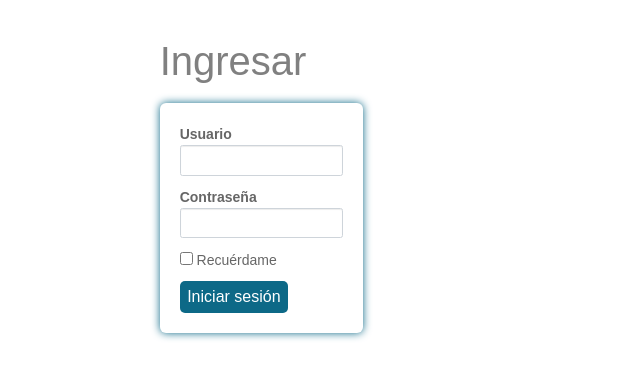
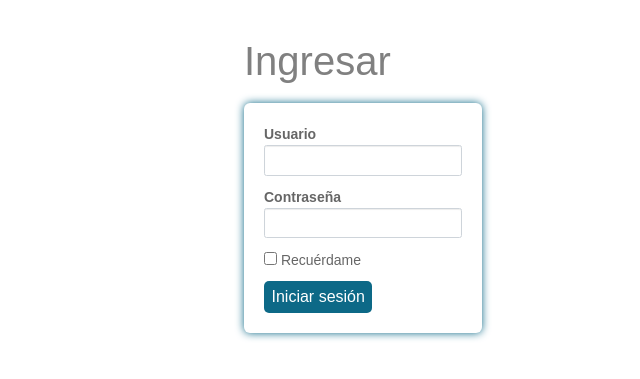
Before and after one commit to JuanC-Fandino/LaborApp, a Flask app: page /auth/login in a window 1280 px wide. Shown: the part 112-491 px from the top of the page, without its empty margins (277-917 px from the left). Run offline with Flask 2, Linux system fonts and the light colour scheme; some libraries are stand-ins or nearby versions.

Commit message:
style: Update register form

```diff
--- a/static/css/form_page.css
+++ b/static/css/form_page.css
@@ -29,11 +29,11 @@ h1 {
 }
 
 form {
-    width: 50%;
     padding: 20px;
     border-radius: 6px;
     background: #fff;
     box-shadow: 0 0 8px #0d6987;
+    align-self: center;
 }
 
 form .form-group input {
--- a/templates/auth/login.html
+++ b/templates/auth/login.html
@@ -7,7 +7,7 @@
 <link href="../../static/css/form_page.css" rel="stylesheet">
 
 <div class="row justify-content-center">
-    <div class="col-md-4">
+    <div class="d-flex flex-column justify-content-center">
         <h1 style="color: gray; position: relative;" >Ingresar</h1>
         {{ form.hidden_tag() }}
         {{ wtf.quick_form(form) }}
```
Also changed, not shown: templates/register.html (+1 -15 lines).
